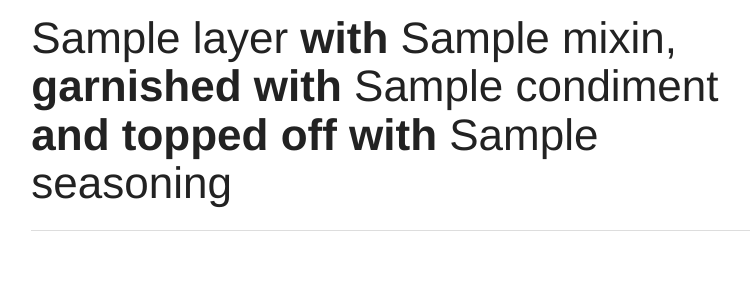
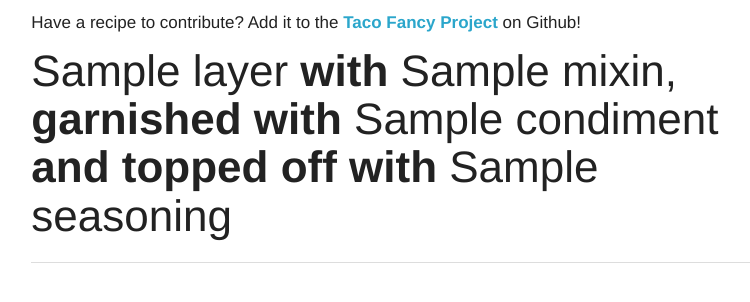
Before and after one commit to evz/tacofancy-api, a Flask app: page / in a window 1280 px wide. Shown: the top 302 px of the page, without its empty margins (232-982 px from the left). Run offline with Flask 2, Linux system fonts and the light colour scheme; tables that the repository leaves empty hold one stand-in row (values such as "Sample post").

Commit message:
Adding credit where credit is due

```diff
--- a/static/css/styles.css
+++ b/static/css/styles.css
@@ -1,9 +1,5 @@
 ul {
     list-style-position: inside;
-}
-
-#main-content h1, #main-content h3 {
-    text-align: center;
 }
 
 .light {
--- a/templates/index.html
+++ b/templates/index.html
@@ -16,7 +16,15 @@
     </head>
     <body>
         <div class="row">
-            <div id="taco-content" class="ten columns centered"></div>
+            <div id="taco-content" class="ten columns centered">
+              <h5 class="light">
+                  Have a recipe to contribute? Add it to the
+                  <strong>
+                      <a href="https://github.com/sinker/tacofancy" target="_blank">Taco Fancy Project</a>
+                  </strong>
+                  on Github!
+              </h5>
+            </div>
         </div>
         <script type="application/javascript" src="{{ url_for('static', filename='js/foundation.min.js') }}"></script>
         <script type="application/javascript" src="{{ url_for('static', filename='js/app.js') }}"></script>
```
